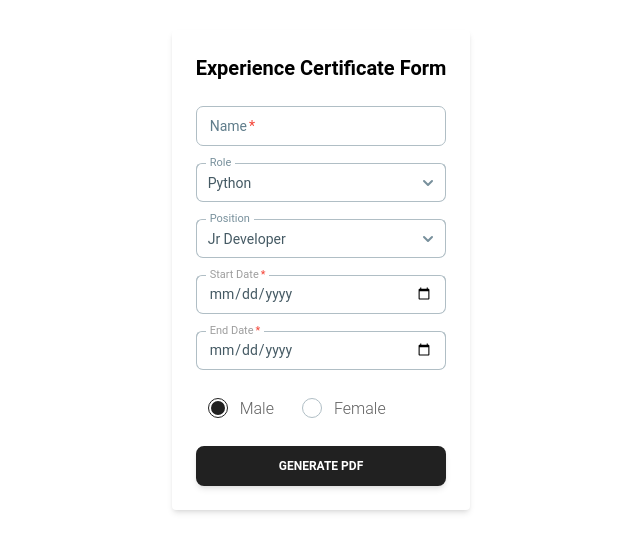
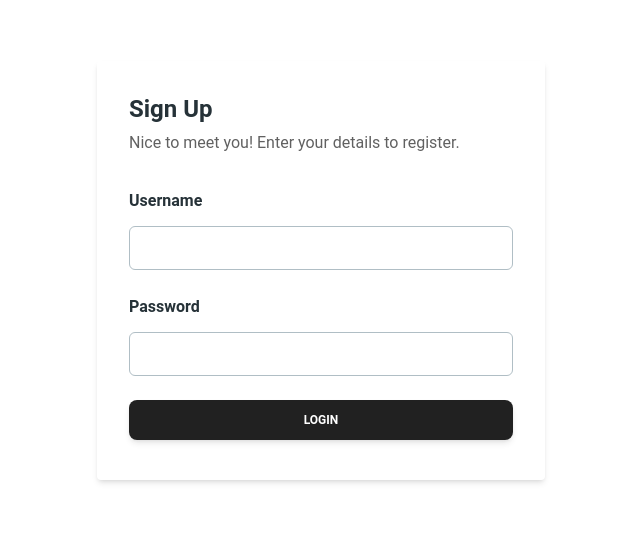
Before and after one commit to gvrimman/Certification-App, a React (Vite) app: page / in a window 1280 px wide. Shown: the part 130-682 px from the top of the page, without its empty margins (319-959 px from the left). Built offline with nearby package versions, Linux system fonts and the light colour scheme.

Commit message:
Login Form Added

```diff
--- a/package.json
+++ b/package.json
@@ -12,8 +12,10 @@
   "dependencies": {
     "@material-tailwind/react": "^2.1.9",
     "pdf-lib": "^1.17.1",
+    "prop-types": "^15.8.1",
     "react": "^18.2.0",
-    "react-dom": "^18.2.0"
+    "react-dom": "^18.2.0",
+    "react-router-dom": "^6.28.0"
   },
   "devDependencies": {
     "@types/react": "^18.2.66",
--- a/src/App.jsx
+++ b/src/App.jsx
@@ -1,111 +1,25 @@
 import { useState } from "react";
-import { Input, Radio, Button, Select, Option } from "@material-tailwind/react";
-import { generatePDF } from "./hook/generatePgf";
+import { Routes, Route, Navigate } from "react-router-dom";
+import LoginForm from "./components/LoginForm";
+import ExperienceForm from "./components/CertificationForm";
 
-function ExperienceForm() {
-  const [formData, setFormData] = useState({
-    name: "",
-    role: "Python",
-    position: "Jr Developer",
-    startDate: "",
-    endDate: "",
-    gender: "male",
-  });
-
-  const handleChange = (e) => {
-    const { name, value } = e.target;
-    setFormData({ ...formData, [name]: value });
-  };
-
-  const handleSelectChange = (name, value) => {
-    setFormData({ ...formData, [name]: value });
-  };
-
-  const handleSubmit = (e) => {
-    e.preventDefault();
-    generatePDF(formData);
-  };
+const App = () => {
+  const [isAuthenticated, setIsAuthenticated] = useState(false);
 
   return (
-    <main className="h-[100vh] flex justify-center items-center">
-      <div className="max-w-md mx-auto p-6 bg-white shadow-md rounded">
-        <h1 className="text-xl font-bold text-center mb-6">
-          Experience Certificate Form
-        </h1>
-        <form onSubmit={handleSubmit} className="space-y-4">
-          <Input
-            label="Name"
-            name="name"
-            value={formData.name}
-            onChange={handleChange}
-            required
-          />
+    <Routes>
+      <Route
+        path="/"
+        element={<LoginForm setIsAuthenticated={setIsAuthenticated} />}
+      />
+      <Route
+        path="/form"
+        element={
+          isAuthenticated ? <ExperienceForm /> : <Navigate to="/" replace />
+        }
+      />
+    </Routes>
+  );
+};
 
-          <Select
-            label="Role"
-            value={formData.role}
-            onChange={(value) => handleSelectChange("role", value)}
-            required
-          >
-            <Option value="Python">Python</Option>
-            <Option value="MERN">MERN</Option>
-            <Option value="Flutter">Flutter</Option>
-            <Option value="HR">HR</Option>
-          </Select>
-
-          <Select
-            label="Position"
-            value={formData.position}
-            onChange={(value) => handleSelectChange("position", value)}
-            required
-          >
-            <Option value="Jr Developer">Jr Developer</Option>
-            <Option value="Intern">Intern</Option>
-          </Select>
-
-          <Input
-            label="Start Date"
-            type="date"
-            name="startDate"
-            value={formData.startDate}
-            onChange={handleChange}
-            required
-          />
-          <Input
-            label="End Date"
-            type="date"
-            name="endDate"
-            value={formData.endDate}
-            onChange={handleChange}
-            required
-          />
-
-          <div className="flex items-center space-x-4">
-            <Radio
-              id="male"
-              name="gender"
-              label="Male"
-              checked={formData.gender === "male"}
-              value="male"
-              onChange={handleChange}
-            />
-            <Radio
-              id="female"
-              name="gender"
-              label="Female"
-              checked={formData.gender === "female"}
-              value="female"
-              onChange={handleChange}
-            />
-          </div>
-
-          <Button type="submit" className="w-full">
-            Generate PDF
-          </Button>
-        </form>
-      </div>
-    </main>
-  );
-}
-
-export default ExperienceForm;
+export default App;
--- /dev/null
+++ b/src/components/CertificationForm.jsx
@@ -0,0 +1,111 @@
+import { useState } from "react";
+import { Input, Radio, Button, Select, Option } from "@material-tailwind/react";
+import { generatePDF } from "../hook/generatePgf";
+
+function ExperienceForm() {
+  const [formData, setFormData] = useState({
+    name: "",
+    role: "Python",
+    position: "Jr Developer",
+    startDate: "",
+    endDate: "",
+    gender: "male",
+  });
+
+  const handleChange = (e) => {
+    const { name, value } = e.target;
+    setFormData({ ...formData, [name]: value });
+  };
+
+  const handleSelectChange = (name, value) => {
+    setFormData({ ...formData, [name]: value });
+  };
+
+  const handleSubmit = (e) => {
+    e.preventDefault();
+    generatePDF(formData);
+  };
+
+  return (
+    <main className="h-[100vh] flex justify-center items-center">
+      <div className="max-w-md mx-auto p-6 bg-white shadow-md rounded">
+        <h1 className="text-xl font-bold text-center mb-6">
+          Experience Certificate Form
+        </h1>
+        <form onSubmit={handleSubmit} className="space-y-4">
+          <Input
+            label="Name"
+            name="name"
+            value={formData.name}
+            onChange={handleChange}
+            required
+          />
+
+          <Select
+            label="Role"
+            value={formData.role}
+            onChange={(value) => handleSelectChange("role", value)}
+            required
+          >
+            <Option value="Python">Python</Option>
+            <Option value="MERN">MERN</Option>
+            <Option value="Flutter">Flutter</Option>
+            <Option value="HR">HR</Option>
+          </Select>
+
+          <Select
+            label="Position"
+            value={formData.position}
+            onChange={(value) => handleSelectChange("position", value)}
+            required
+          >
+            <Option value="Jr Developer">Jr Developer</Option>
+            <Option value="Intern">Intern</Option>
+          </Select>
+
+          <Input
+            label="Start Date"
+            type="date"
+            name="startDate"
+            value={formData.startDate}
+            onChange={handleChange}
+            required
+          />
+          <Input
+            label="End Date"
+            type="date"
+            name="endDate"
+            value={formData.endDate}
+            onChange={handleChange}
+            required
+          />
+
+          <div className="flex items-center space-x-4">
+            <Radio
+              id="male"
+              name="gender"
+              label="Male"
+              checked={formData.gender === "male"}
+              value="male"
+              onChange={handleChange}
+            />
+            <Radio
+              id="female"
+              name="gender"
+              label="Female"
+              checked={formData.gender === "female"}
+              value="female"
+              onChange={handleChange}
+            />
+          </div>
+
+          <Button type="submit" className="w-full">
+            Generate PDF
+          </Button>
+        </form>
+      </div>
+    </main>
+  );
+}
+
+export default ExperienceForm;
--- /dev/null
+++ b/src/components/LoginForm.jsx
@@ -0,0 +1,81 @@
+import { useState } from "react";
+import { Input, Button, Typography } from "@material-tailwind/react";
+import { useNavigate } from "react-router-dom";
+import PropTypes from "prop-types";
+
+const LoginForm = ({ setIsAuthenticated }) => {
+  const [username, setUsername] = useState("");
+  const [password, setPassword] = useState("");
+  const navigate = useNavigate();
+
+  const handleSubmit = (e) => {
+    e.preventDefault();
+
+    const hardcodedUsername = import.meta.env.VITE_USERNAME;
+    const hardcodedPassword = import.meta.env.VITE_USERNAME_PASSWORD;
+
+    if (username === hardcodedUsername && password === hardcodedPassword) {
+      setIsAuthenticated(true);
+      alert("Login successful!");
+      navigate("/form");
+    } else {
+      alert("Invalid username or password");
+    }
+  };
+
+  return (
+    <main className="flex justify-center items-center h-[100vh] ">
+      <div className="p-8 shadow-md rounded">
+        <Typography variant="h4" color="blue-gray">
+          Sign Up
+        </Typography>
+        <Typography color="gray" className="mt-1 font-normal">
+          Nice to meet you! Enter your details to register.
+        </Typography>
+        <form
+          onSubmit={handleSubmit}
+          className="mt-8 mb-2 w-80 max-w-screen-lg sm:w-96"
+        >
+          <div className="mb-1 flex flex-col gap-6">
+            <Typography variant="h6" color="blue-gray" className="-mb-3">
+              Username
+            </Typography>
+            <Input
+              size="lg"
+              placeholder="Enter your username"
+              value={username}
+              onChange={(e) => setUsername(e.target.value)}
+              className="!border-t-blue-gray-200 focus:!border-t-gray-900"
+              labelProps={{
+                className: "before:content-none after:content-none",
+              }}
+            />
+            <Typography variant="h6" color="blue-gray" className="-mb-3">
+              Password
+            </Typography>
+            <Input
+              type="password"
+              size="lg"
+              placeholder="Enter your password"
+              value={password}
+              onChange={(e) => setPassword(e.target.value)}
+              className="!border-t-blue-gray-200 focus:!border-t-gray-900"
+              labelProps={{
+                className: "before:content-none after:content-none",
+              }}
+            />
+          </div>
+          <Button type="submit" className="mt-6" fullWidth>
+            Login
+          </Button>
+        </form>
+      </div>
+    </main>
+  );
+};
+
+LoginForm.propTypes = {
+  setIsAuthenticated: PropTypes.func.isRequired,
+};
+
+export default LoginForm;
--- a/src/main.jsx
+++ b/src/main.jsx
@@ -2,12 +2,18 @@ import React from "react";
 import ReactDOM from "react-dom/client";
 import "./index.css";
 import { ThemeProvider } from "@material-tailwind/react";
-import ExperienceForm from "./App.jsx";
+import { BrowserRouter as Router } from "react-router-dom"; // Import BrowserRouter
+
+import App from "./App.jsx"; // Import App which will handle routes
 
 ReactDOM.createRoot(document.getElementById("root")).render(
   <React.StrictMode>
     <ThemeProvider>
-      <ExperienceForm />
+      <Router>
+        {" "}
+        {/* Wrap the App with Router */}
+        <App /> {/* Render App which will have routes */}
+      </Router>
     </ThemeProvider>
   </React.StrictMode>
 );
```
Also changed, not shown: 2 other files (tests, documents, lock files or other folders).
